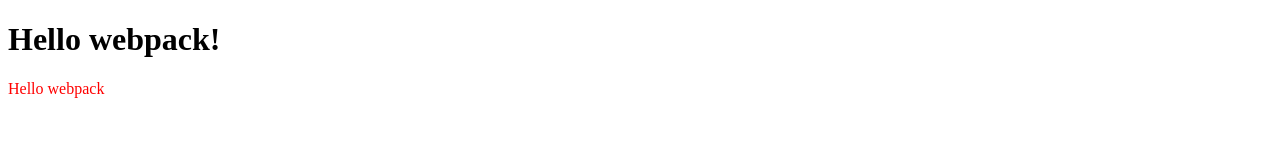
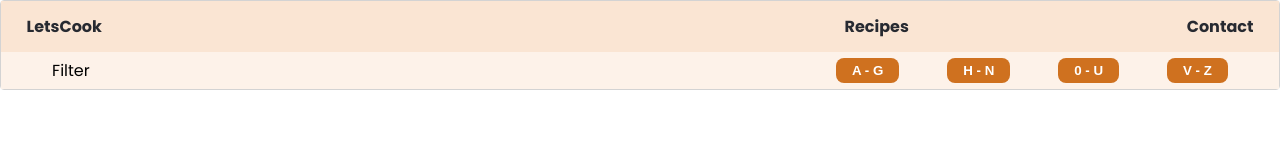
Before and after one commit to Ashnaali3255/Khanban-Project, a website built with webpack: page src/index.html in a window 1280 px wide. Built offline with nearby package versions, Linux system fonts and the light colour scheme.

Commit message:
Add the navigation bar

```diff
--- a/src/index.html
+++ b/src/index.html
@@ -1,11 +1,36 @@
 <!DOCTYPE html>
 <html lang="en">
-<head>
-    <meta charset="UTF-8">
-    <meta name="viewport" content="width=device-width, initial-scale=1.0">
-    <title>Wbpack Exercise</title>
-</head>
-<body>
-    <h1>Hello webpack!</h1>
-</body>
+  <head>
+    <meta charset="UTF-8" />
+    <meta name="viewport" content="width=device-width, initial-scale=1.0" />
+    <link
+      href="https://fonts.googleapis.com/css2?family=Poppins:wght@400;500;700&display=swap"
+      rel="stylesheet"
+    />
+    <script
+      src="https://kit.fontawesome.com/8b2919a184.js"
+      crossorigin="anonymous"
+    ></script>
+    <title>LetsCook</title>
+  </head>
+  <body>
+    <header>
+      <nav>
+        <a href="#" class="logo">LetsCook</a>
+        <div class="navLinks">
+          <a href="#">Recipes</a>
+          <a href="#">Contact</a>
+        </div>
+      </nav>
+      <div class="filter">
+        <span>Filter</span>
+        <div class="filterBtns">
+          <button type="button" class="filterButton">A - G</button>
+          <button type="button" class="filterButton">H - N</button>
+          <button type="button" class="filterButton">0 - U</button>
+          <button type="button" class="filterButton">V - Z</button>
+        </div>
+      </div>
+    </header>
+  </body>
 </html>
--- a/src/index.js
+++ b/src/index.js
@@ -1,14 +1,2 @@
 import _ from 'lodash';
 import './style.css';
-
- function component() {
-   const element = document.createElement('div');
-
-  // Lodash, now imported by this script
-   element.innerHTML = _.join(['Hello', 'webpack'], ' ');
-   element.classList.add('hello');
-
-   return element;
- }
-
- document.body.appendChild(component());
--- a/src/style.css
+++ b/src/style.css
@@ -1,3 +1,90 @@
-.hello {
-    color: red;
-  }
+* {
+  margin: 0;
+  padding: 0;
+  box-sizing: border-box;
+  list-style: none;
+  text-decoration: none;
+}
+
+:root {
+  --color-white: #fff;
+  --color-black: #272a31;
+  --color-light-pitch: #fdf2e9;
+  --color-dark-pitch: #cf711f;
+  --color-light: #fae5d3;
+  --color-gray-light: #d3d3d3;
+  --color-gray: #adadad;
+}
+
+html {
+  scroll-behavior: smooth;
+}
+
+body {
+  font-family: 'Poppins', sans-serif;
+  position: relative;
+  background-repeat: no-repeat;
+  background-size: cover;
+}
+
+a {
+  color: var(--color-black);
+}
+
+a,
+a:link,
+a:visited,
+a:focus,
+a:hover,
+a:active {
+  cursor: pointer;
+}
+
+/* -------------------------------Styling the Navigation Bar-------------------------------- */
+header {
+  border: 1px solid var(--color-gray-light);
+  border-radius: 4px;
+}
+
+nav {
+  display: grid;
+  grid-template-columns: 2fr 1fr;
+  background-color: var(--color-light);
+  padding: 1% 2%;
+  color: var(--color-black);
+  font-weight: 600;
+}
+
+.navLinks {
+  display: flex;
+  justify-content: space-between;
+}
+
+.filter {
+  display: grid;
+  grid-template-columns: 2fr 1fr;
+  padding: 0.5% 4%;
+  background-color: var(--color-light-pitch);
+}
+
+.filterBtns {
+  display: flex;
+  justify-content: space-between;
+  align-items: center;
+}
+
+.filterButton {
+  padding: 5px 16px;
+  background-color: var(--color-dark-pitch);
+  border: none;
+  border-radius: 8px;
+  color: var(--color-white);
+  font-weight: 600;
+  cursor: pointer;
+}
+
+.filterButton:hover {
+  background-color: var(--color-white);
+  color: var(--color-dark-pitch);
+  border: 1px solid var(--color-gray-light);
+}
```
Also changed, not shown: 1 other file.
